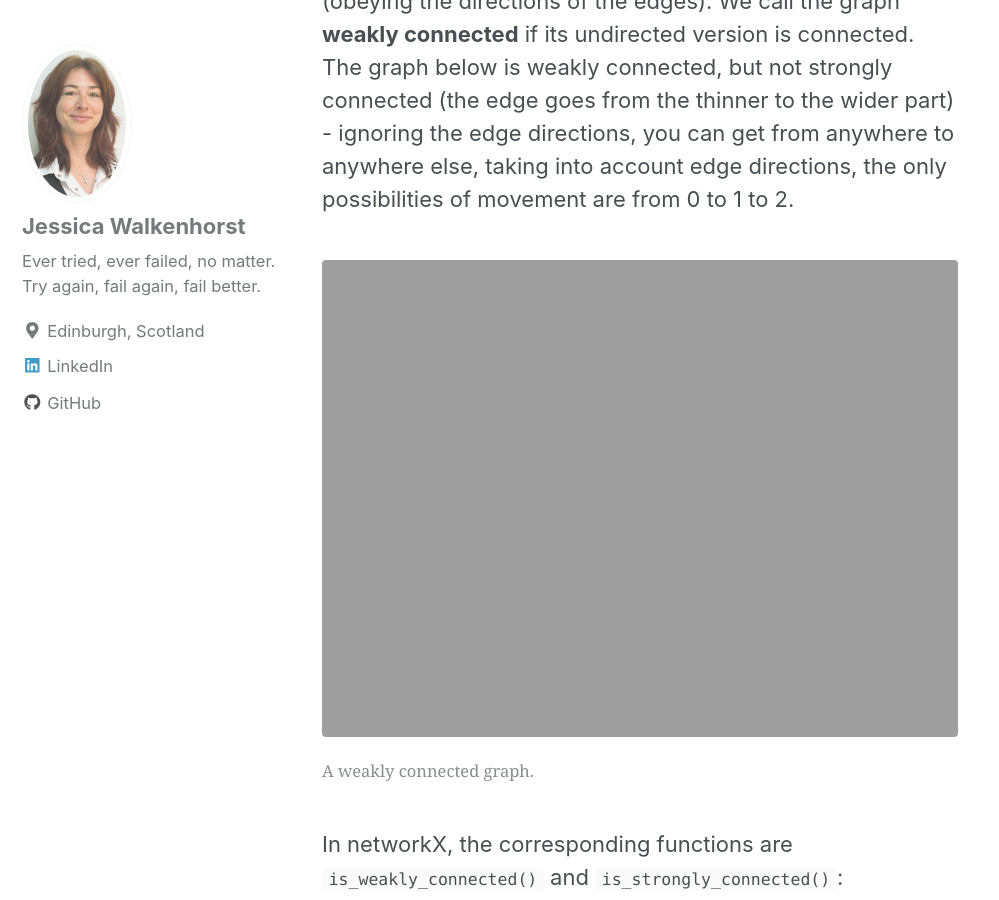
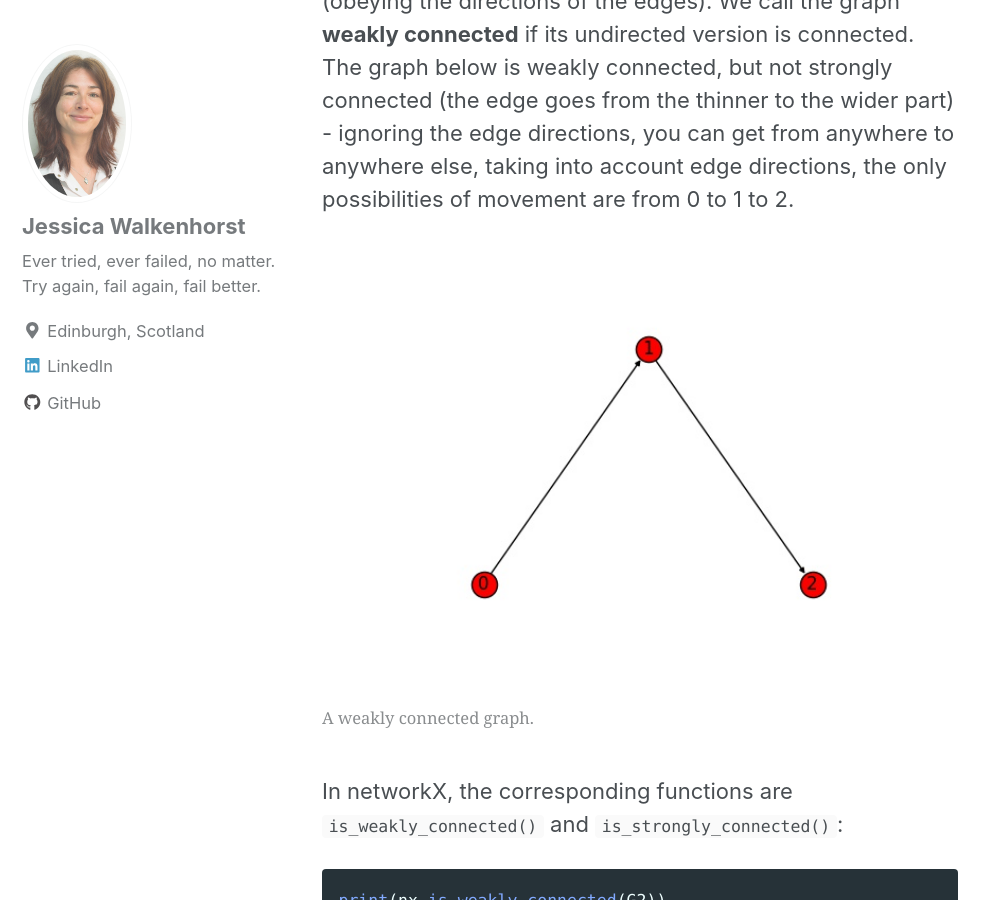
Before and after one commit to walkenho/walkenho.github.io, a Jekyll site: the page built from _posts/2018-09-03-graph-theory-and-networkX-part2.md, in a window 1280 px wide and 900 px high, scrolled down 1673 px. Shown: the whole window, without its empty margins (0-999 px from the left). Built offline with Jekyll 4.4.1, drawn with Linux system fonts in a browser that asks for light colours; nearby versions of some CDN libraries.

Commit message:
o renamed figures o added figures in jpg format

```diff
--- a/_posts/2018-09-03-graph-theory-and-networkX-part2.md
+++ b/_posts/2018-09-03-graph-theory-and-networkX-part2.md
@@ -33,7 +33,7 @@ nx.is_connected(G)
 For *directed graphs* we distinguish between strong and weak connectivitiy. A *directed* graph is called **strongly connected** if again we can get from every node to every other node (obeying the directions of the edges). We call the graph **weakly connected** if its undirected version is connected. The graph below is weakly connected, but not strongly connected (the edge goes from the thinner to the wider part) - ignoring the edge directions, you can get from anywhere to anywhere else, taking into account edge directions, the only possibilities of movement are from 0 to 1 to 2.
 
 <figure class="align-center">
-  <img src="{{ site.url }}{{ site.baseurl }}/images/graph-theory-and-networkX-part2-fig2.eps" alt="">
+  <img src="{{ site.url }}{{ site.baseurl }}/images/graph-theory-and-networkX-part2-fig2.jpg" alt="">
     <figcaption>A weakly connected graph.</figcaption>
 </figure>
 
@@ -82,7 +82,7 @@ nx.node_connected_component(G_un, 5)
 If we are interested in network stability we might want to find out how many edges or nodes we need to remove from a graph to disconnected and which ones they are. Let's look at the edges of the following, completely connected graph.
 
 <figure class="align-center">
-  <img src="{{ site.url }}{{ site.baseurl }}/images/graph-theory-and-networkX-part2-fig3.eps" alt="">
+  <img src="{{ site.url }}{{ site.baseurl }}/images/graph-theory-and-networkX-part2-fig3.jpg" alt="">
     <figcaption></figcaption>
 </figure>
 
@@ -181,7 +181,7 @@ The figure below shows the graph G on the left in red and the tree obtained thro
 
 
 <figure class="align-center">
-  <img src="{{ site.url }}{{ site.baseurl }}/images/graph-theory-and-networkX-part2-fig4.eps" alt="">
+  <img src="{{ site.url }}{{ site.baseurl }}/images/graph-theory-and-networkX-part2-fig4.jpg" alt="">
     <figcaption>A graph and the corresponding shortest-path-tree from one of its nodes.</figcaption>
 </figure>
 
```
Also changed, not shown: images/graph-theory-and-networkX-part2-fig2.jpg (added), images/graph-theory-and-networkX-part2-fig3.jpg (added), images/graph-theory-and-networkX-part2-fig4.jpg (added), 6 other files.
